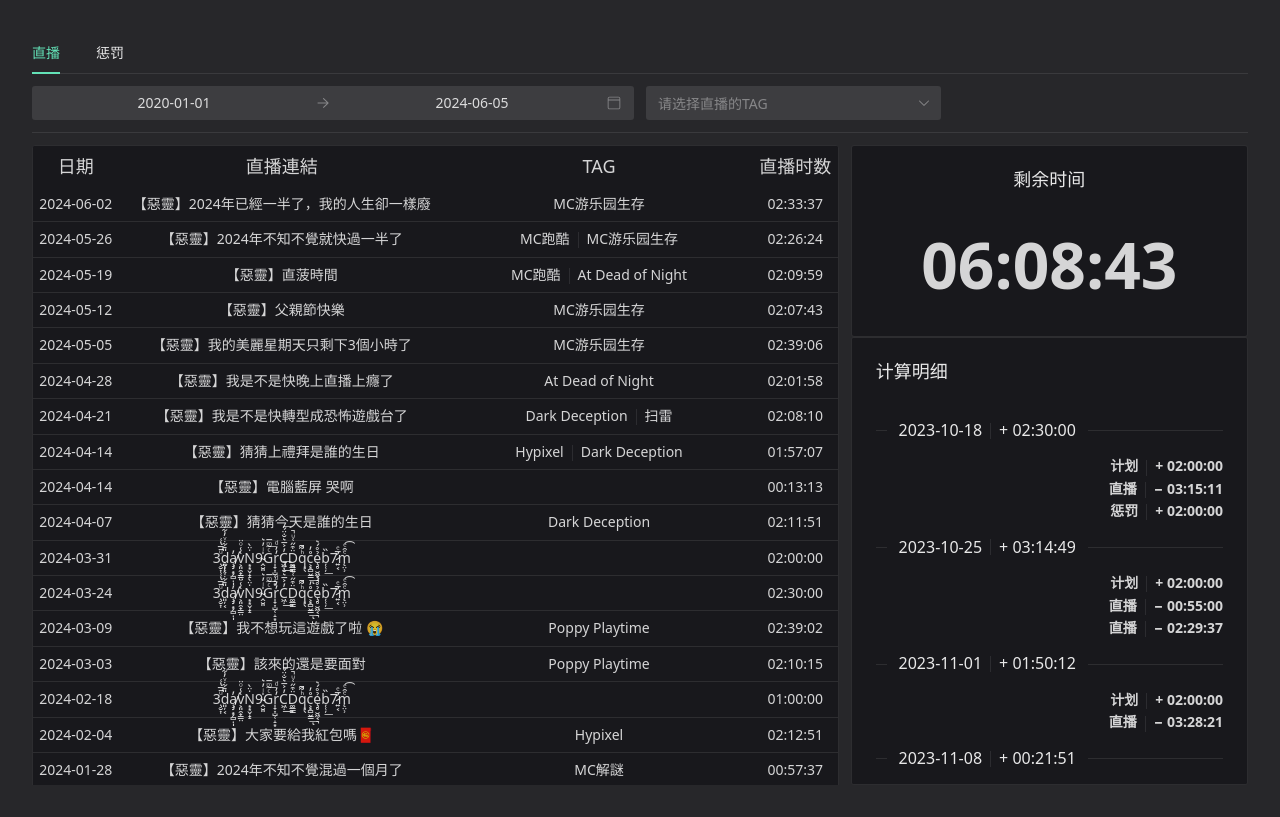
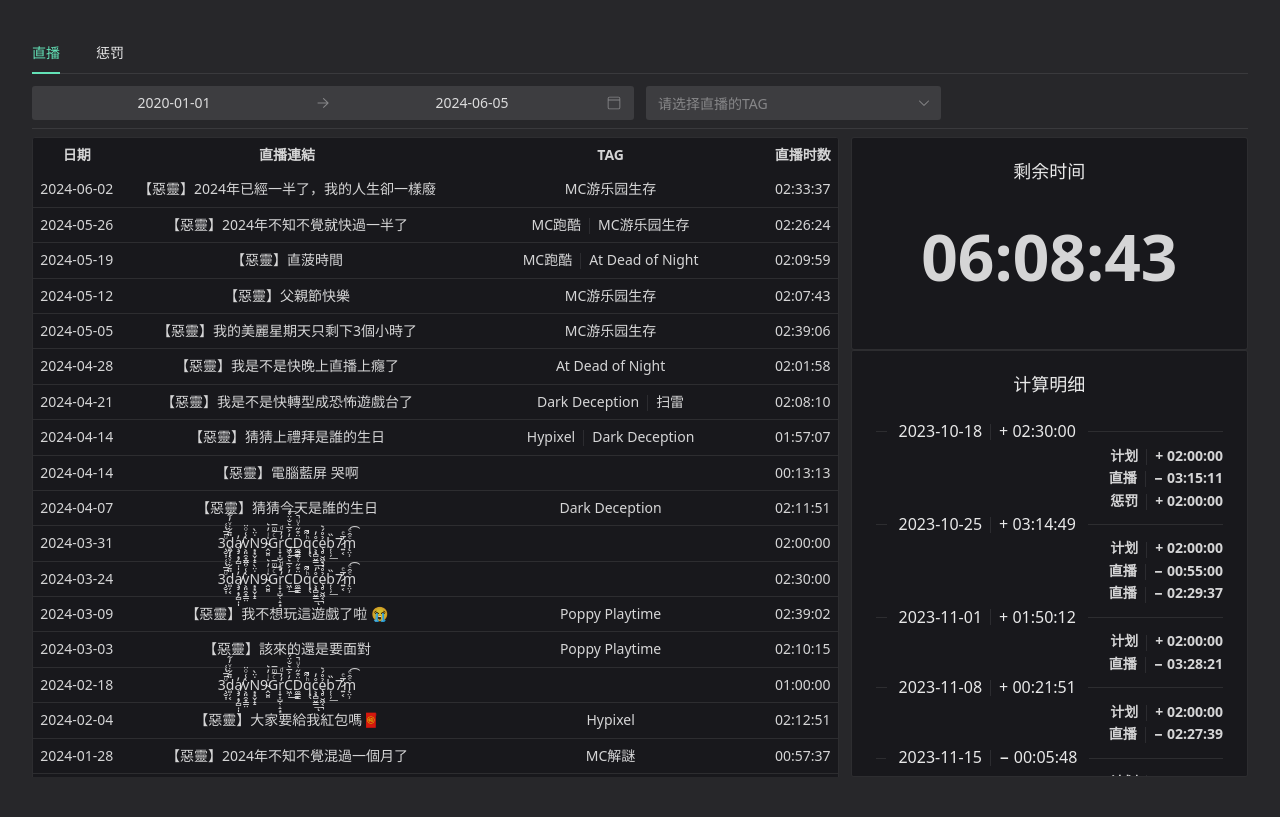
Before and after one commit to champsing/mercuryland, a Vue app: page / in a window 1280 px wide. Built offline with nearby package versions, Linux system fonts and the light colour scheme.

Commit message:
convert vod.vue to tailwind css

```diff
--- a/index.html
+++ b/index.html
@@ -6,7 +6,7 @@
         <meta name="viewport" content="width=device-width, initial-scale=1.0" />
         <title>oreki20 惩罚表</title>
     </head>
-    <body class="bg-zinc-800 flex">
+    <body class="bg-zinc-800">
         <div class="p-8 w-full" id="app"></div>
         <script type="module" src="/src/main.ts"></script>
     </body>
--- a/src/App.vue
+++ b/src/App.vue
@@ -16,5 +16,3 @@ import Penalty from "./components/Penalty.vue"
         </n-tabs>
     </n-config-provider>
 </template>
-
-<style scoped></style>
--- a/src/components/Vod.vue
+++ b/src/components/Vod.vue
@@ -188,7 +188,7 @@ function showTimeResult(entry: VodTimeEntry): string {
 </script>
 
 <template>
-    <n-grid x-gap="12" :cols="4" class="main-width">
+    <n-grid x-gap="12" :cols="4" class="w-11/12">
         <n-gi :span="2">
             <n-date-picker type="daterange" v-model:value="filterDate" />
         </n-gi>
@@ -202,22 +202,17 @@ function showTimeResult(entry: VodTimeEntry): string {
         </n-gi>
     </n-grid>
 
-    <n-divider />
+    <n-divider class="!mt-2 !mb-2"/>
 
-    <n-grid
-        x-gap="12"
-        :cols="3"
-        class="main-width main-height"
-        style="overflow-y: hidden"
-    >
-        <n-gi class="vod-table" :span="2">
-            <n-table :bordered="true" size="small" style="text-align: center">
+    <n-grid x-gap="12" :cols="3" class="w-11/12 h-80vh overflow-y-hidden">
+        <n-gi :span="2" class="w-full h-full p-0 m-0 overflow-y-scroll">
+            <n-table :bordered="true" size="small" class="text-center">
                 <thead>
                     <tr>
-                        <td style="font-size: 18px">日期</td>
-                        <td style="font-size: 18px">直播連結</td>
-                        <td style="font-size: 18px">TAG</td>
-                        <td style="font-size: 18px">直播时数</td>
+                        <td class="font-bold">日期</td>
+                        <td class="font-bold">直播連結</td>
+                        <td class="font-bold">TAG</td>
+                        <td class="font-bold">直播时数</td>
                     </tr>
                 </thead>
 
@@ -258,27 +253,27 @@ function showTimeResult(entry: VodTimeEntry): string {
                 </tbody>
             </n-table>
         </n-gi>
-        <n-gi style="overflow-y: hidden">
+        <n-gi class="overflow-y-hidden">
             <n-card
                 title="剩余时间"
-                class="text-center vod-time-1"
-                :style="{ 'font-weight': 'bold', '--n-font-size': '5vw' }"
+                class="font-bold text-center h-1/3"
+                :style="{ '--n-font-size': '5vw' }"
             >
                 {{ showTimeResult(vodTimeData[vodTimeData.length - 1]) }}
             </n-card>
-            <n-card title="计算明细" class="vod-time-2">
+            <n-card title="计算明细" class="text-center h-2/3 overflow-y-scroll">
                 <template v-for="item in filteredVodTime">
-                    <n-divider v-if="item.divider" title-placement="left">
+                    <n-divider v-if="item.divider" title-placement="left" class="!mt-0 !mb-0">
                         {{ item.date }}
                         <n-divider vertical />
                         {{ showTimeOffset(item.previous) }}
                     </n-divider>
-                    <div :style="{ 'text-align': 'right' }">
-                        <div class="vod-time-text" :style="{ width: '20%' }">
+                    <div class="text-right">
+                        <div class="w-1/5 inline-block font-bold" :style="{ width: '20%' }">
                             {{ item.reason }}
                         </div>
                         <n-divider vertical />
-                        <div class="vod-time-text">
+                        <div class="inline-block font-bold">
                             {{ showTimeOffset(item.offset) }}
                         </div>
                     </div>
@@ -287,39 +282,3 @@ function showTimeResult(entry: VodTimeEntry): string {
         </n-gi>
     </n-grid>
 </template>
-
-<style scoped>
-.main-width {
-    width: 90vw;
-}
-.main-height {
-    height: 80vh;
-}
-
-.vod-table {
-    height: 100%;
-    width: 100%;
-    padding: 0 0 0 0;
-    margin: 0 0 0 0;
-    overflow-y: scroll;
-}
-.vod-time-1 {
-    height: 30%;
-}
-.vod-time-2 {
-    height: 70%;
-    width: 100%;
-    padding: 0 0 0 0;
-    margin: 0 0 0 0;
-    overflow-y: scroll;
-}
-.vod-time-text {
-    display: inline-block;
-    font-weight: bold;
-}
-
-.n-divider:not(.n-divider--vertical) {
-    margin-top: 12px;
-    margin-bottom: 12px;
-}
-</style>
--- a/tailwind.config.js
+++ b/tailwind.config.js
@@ -2,7 +2,11 @@
 export default {
     content: ["./index.html", "./src/**/*.{vue,js,ts,jsx,tsx}"],
     theme: {
-        extend: {},
+        extend: {
+            height: {
+                '80vh': '80vh'
+            }
+        },
     },
     plugins: [],
 };
```
